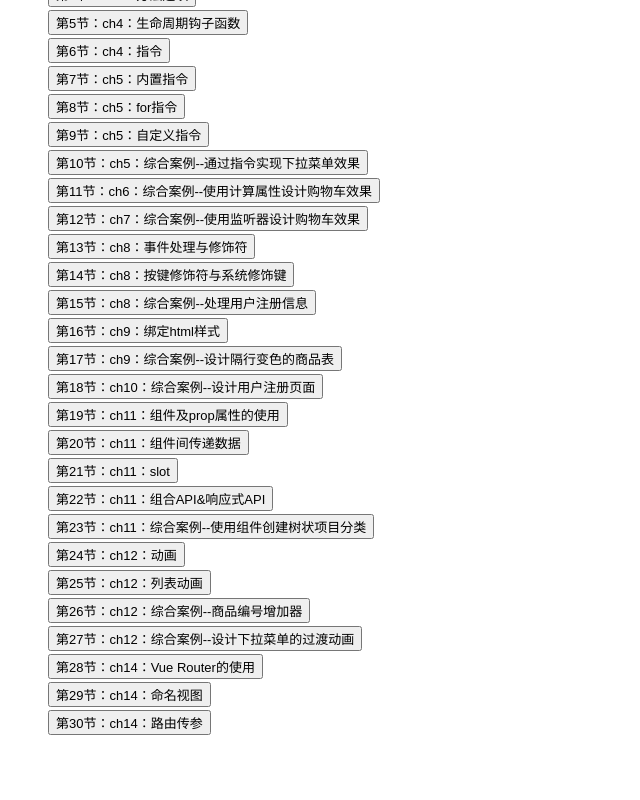
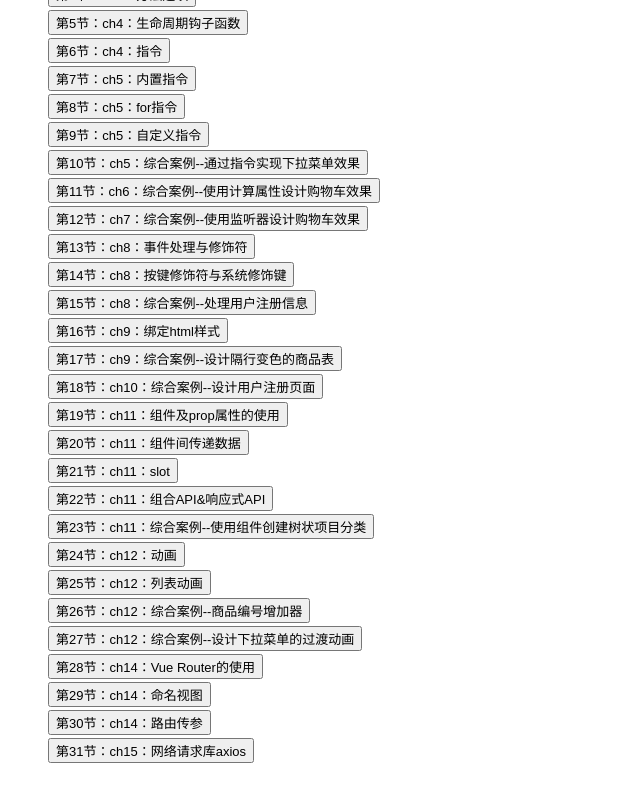
Before and after one commit to lihao19850403/Vue3Demo, a Vue app: page /#/contents/contents_page in a window 1280 px wide. Shown: the part 241-1041 px from the top of the page, without its empty margins (0-640 px from the left). Before the commit the page ends 1013 px from the top, so only its background shows below. Built offline with nearby package versions, Linux system fonts and the light colour scheme.

Commit message:
Update content 10.

```diff
--- a/package.json
+++ b/package.json
@@ -9,6 +9,7 @@
   },
   "dependencies": {
     "animate.css": "^4.1.1",
+    "axios": "^1.6.8",
     "core-js": "^3.8.3",
     "velocity-animate": "^1.5.2",
     "vue": "^3.2.13",
--- /dev/null
+++ b/src/components/VueBase/ch15_axios_normal.vue
@@ -0,0 +1,67 @@
+<template>
+	<h3>请求本地资源：</h3>
+	<button @click="getLocalInfo()">请求本地信息</button>
+	<br />
+	<textarea style="width: 80%;height: 100px" v-model="localInfo"></textarea>
+	<h3>远程访问数据：</h3>
+	<button @click="postRemoteInfo()">请求远程信息</button>
+	<br />
+	<textarea style="width: 80%;height: 100px" v-model="remoteInfo"></textarea>
+	<h3>同时发出请求：</h3>
+	<button @click="multiRequests()">请求远程信息</button>
+	<br />
+	<textarea style="width: 80%;height: 100px" v-model="multi"></textarea>
+</template>
+
+<script>
+import Axios from "axios";
+
+export default {
+	name: 'ch15_axios_normal',
+	props: {
+		ch_title: {
+			type: String,
+			default: "ch15：网络请求库axios"
+		}
+	},
+	data: function() {
+		return {
+			localInfo: "",
+			remoteInfo: "",
+			multi: ""
+		};
+	},
+	methods: {
+		getLocalInfo: function() {
+			this.localInfo = 'loading...';
+			Axios.get("http://localhost:8081/data/user.json")
+				.then(response => this.localInfo = JSON.stringify(response.data))
+				.catch(error => this.localInfo = error + "\n\n有可能本地url端口号已改变，需要调整本地端口号。");
+		},
+		postRemoteInfo: function() {
+			this.remoteInfo = 'loading...';
+			const postParams = { title: "Vue POST Request Example" };
+			Axios.post("https://reqres.in/api/articles", postParams)
+				.then(response => this.remoteInfo = JSON.stringify(response.data))
+				.catch(error => this.remoteInfo = error);
+		},
+		multiRequests: function() {
+			this.multi = 'loading...';
+			let requests = [
+				Axios.get("http://localhost:8081/data/user.json"),
+				Axios.post("https://reqres.in/api/articles", {
+					title: "Vue POST Request Example"
+				})
+			];
+			Axios.all(requests)
+				.then(Axios.spread((response1, response2) => {
+					this.multi = "响应1：\n" + JSON.stringify(response1.data) + "\n\n响应2：\n" + JSON.stringify(response2.data)
+				}))
+				.catch(error => this.multi = error);
+		}
+	}
+}
+</script>
+
+<style>
+</style>
--- a/src/routers/contents.js
+++ b/src/routers/contents.js
@@ -34,6 +34,7 @@
 import ch14_router_base from '../components/VueBase/ch14_router_base'
 import ch14_router_frame from '../components/VueBase/ch14_router_frame'
 import ch14_router_params from '../components/VueBase/ch14_router_params'
+import ch15_axios_normal from '../components/VueBase/ch15_axios_normal'
 
 /* 目录根路径。路径格式：/contents/<大章节路径>/<小章节路径>。 */
 const CONTENTS_ROOT = "/contents";
@@ -41,7 +42,7 @@
 /* 目录正文。 */
 const allInfos = [
 	// Vue3基础语法。
-	generatePart("Vue3基础语法", "vue_base", index_old, ch2_welcome, ch4_create, ch4_methods, ch4_lifecycle, ch4_cmd, ch5_cmd_normal, ch5_cmd_for, ch5_cmd_custom, ch5_cmd_downpull_menu, ch6_computed, ch7_watch, ch8_event_decorations, ch8_event_keys, ch8_event_userinfo_handler, ch9_class_style, ch9_shop_list, ch10_user_register, ch11_components, ch11_communication, ch11_slot, ch11_new_apis, ch11_project_catagory, ch12_animations, ch12_list_anim, ch12_index_increment, ch12_downpull_menu_anim, ch14_router_base, ch14_router_frame, ch14_router_params),
+	generatePart("Vue3基础语法", "vue_base", index_old, ch2_welcome, ch4_create, ch4_methods, ch4_lifecycle, ch4_cmd, ch5_cmd_normal, ch5_cmd_for, ch5_cmd_custom, ch5_cmd_downpull_menu, ch6_computed, ch7_watch, ch8_event_decorations, ch8_event_keys, ch8_event_userinfo_handler, ch9_class_style, ch9_shop_list, ch10_user_register, ch11_components, ch11_communication, ch11_slot, ch11_new_apis, ch11_project_catagory, ch12_animations, ch12_list_anim, ch12_index_increment, ch12_downpull_menu_anim, ch14_router_base, ch14_router_frame, ch14_router_params, ch15_axios_normal, ),
 
 ];
 
```
Also changed, not shown: public/data/user.json (added, +10 -0 lines), 1 other file (tests, documents, lock files or other folders).
